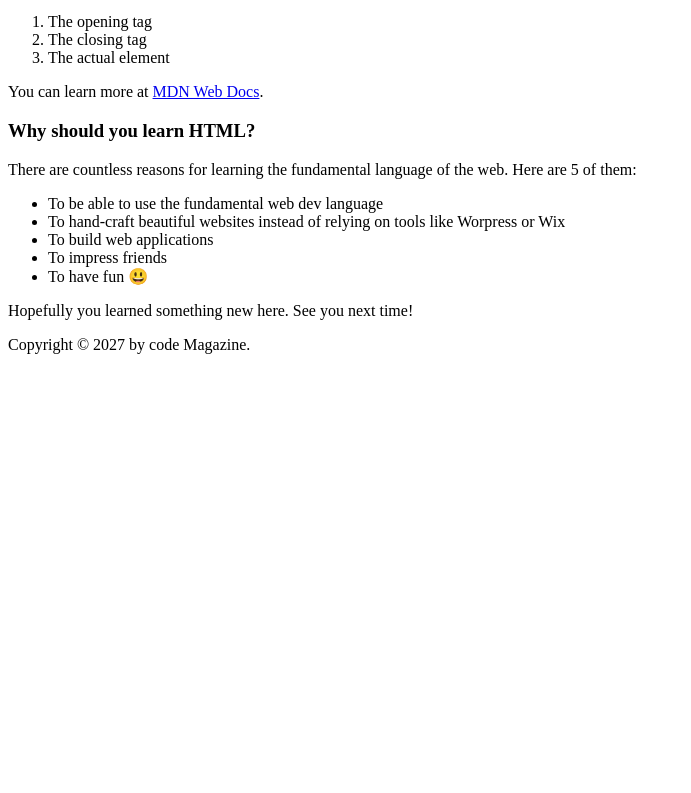
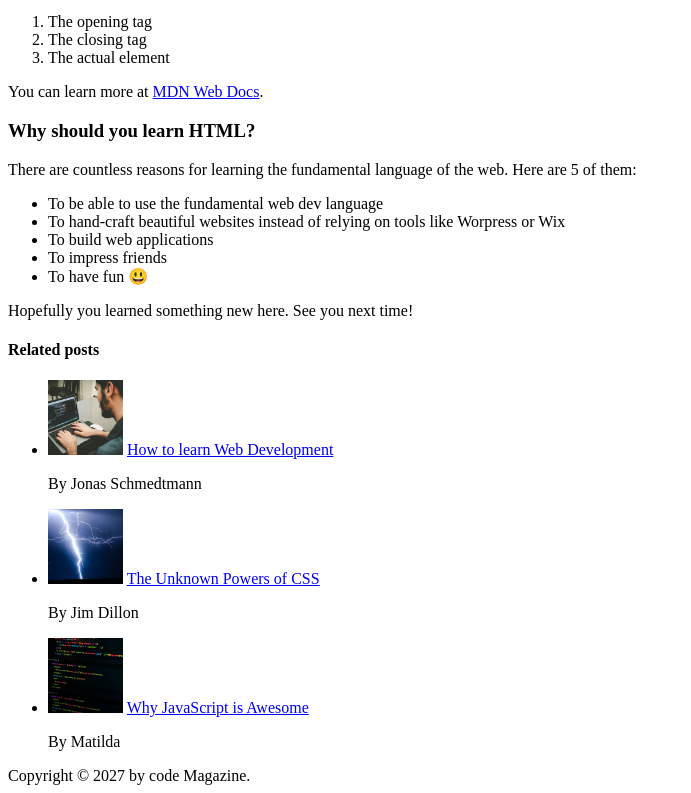
Before and after one commit to 41RDG6BR/real-world-websites, a plain HTML site: page 02-HTML-Fundamentals/index.html in a window 1280 px wide. Shown: the part 656-1449 px from the top of the page, without its empty margins (0-691 px from the left). Before the commit the page ends 1018 px from the top, so only its background shows below. Drawn offline with Linux system fonts and the light colour scheme.

Commit message:
CHALLENGE #1

```diff
--- a/02-HTML-Fundamentals/index.html
+++ b/02-HTML-Fundamentals/index.html
@@ -81,6 +81,27 @@
         </p>
     </article>
 
+    <aside>
+        <h4>Related posts</h4>
+        <ul>
+            <li>
+                <img src="related-1.jpg" alt="Person programming" width="75" height="75">
+                <a href="#">How to learn Web Development</a>
+                <p>By Jonas Schmedtmann</p>
+            </li>
+            <li>
+                <img src="related-2.jpg" alt="Lightning" width="75" height="75">
+                <a href="#">The Unknown Powers of CSS</a>
+                <p>By Jim Dillon</p>
+            </li>
+            <li>
+                <img src="related-3.jpg" alt="JavaScript code on a screen" width="75" height="75">
+                <a href="#">Why JavaScript is Awesome</a>
+                <p>By Matilda</p>
+            </li>
+        </ul>
+    </aside>
+
     <footer>
         Copyright &copy; 2027 by code Magazine.
     </footer>
```
